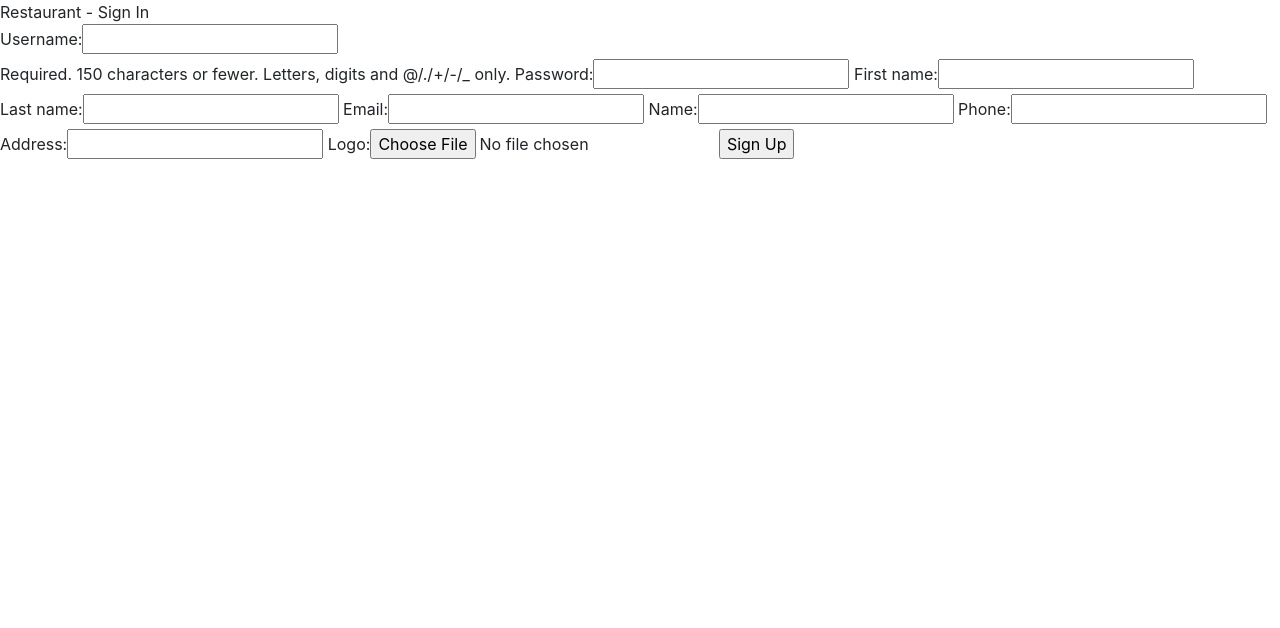
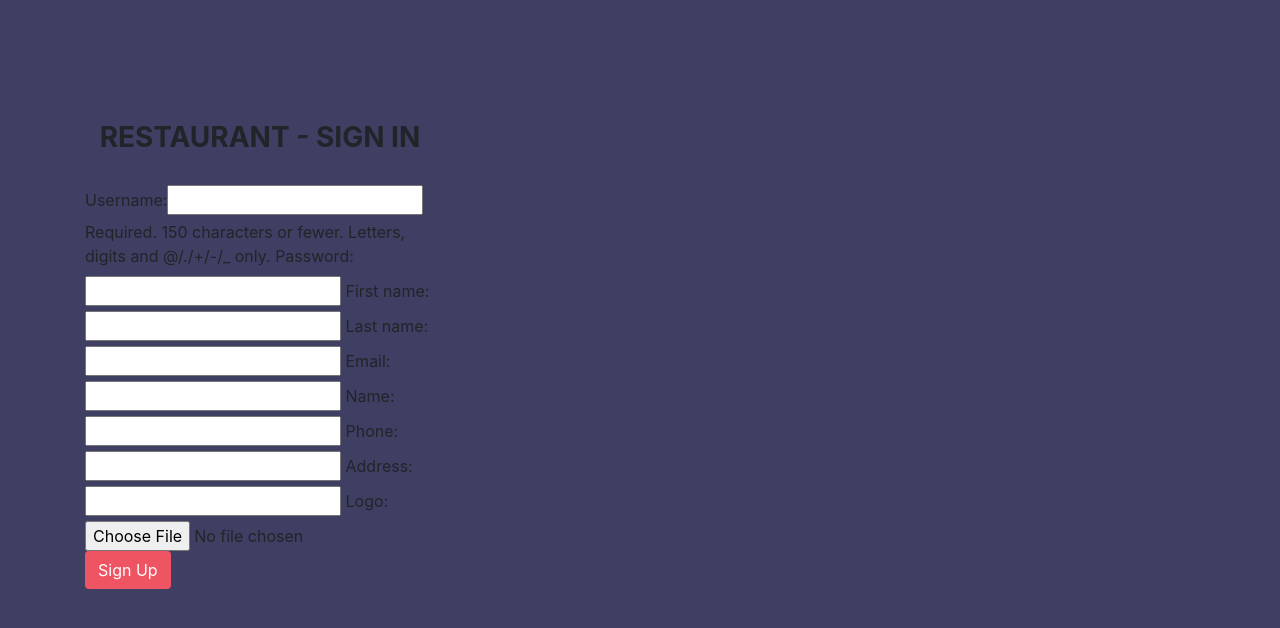
Before and after one commit to ryokotmng/foodtasker, a Django app: page /restaurant/sign-up in a window 1280 px wide. Shown: the top 628 px of the page. Run offline with Django 3.2, Linux system fonts and the light colour scheme; some libraries are stand-ins or nearby versions.

Commit message:
added css to buttons and background in sign in and sign up pages

```diff
--- a/foodtaskerapp/static/css/style.css
+++ b/foodtaskerapp/static/css/style.css
@@ -0,0 +1,20 @@
+body {
+  padding-top: 50px;
+  background-color: #EDF2F5;
+  overflow: auto;
+}
+
+.bg-blue {
+  background-color: #3F3F63;
+}
+
+.btn-pink {
+  color: white;
+  background-color: #EE5462;
+}
+
+.btn-pink:hover,
+.btn-pink:focus {
+  color: white;
+  background-color: #DA4F5D;
+}
--- a/foodtaskerapp/templates/base_signup.html
+++ b/foodtaskerapp/templates/base_signup.html
@@ -9,9 +9,26 @@
   <link rel="stylesheet" href="{% static 'css/style.css' %}">
 
   <script src="{% static 'js/bootstrap.min.js' %}"></script>
+  <script src="https://ajax.googleapis.com/ajax/libs/jquery/1.12.4/jquery.min.js"></script>
 </head>
-<body>
-    {% block heading %}{% endblock %}
-    {% block content %}{% endblock %}
+<body class="bg-blue">
+
+    <div class="container">
+      <div class="row">
+        <div class="col-lg-4 col-lg-offset-4">
+          <br/>
+          <br/>
+          <br/>
+          <div class="panel panel-body">
+            <div class="panel-body">
+              <h3 class="text-center text-uppercase"><b>{% block heading %}{% endblock %}</b></h3>
+              <br/>
+              {% block content %}{% endblock %}
+            </div>
+          </div>
+        </div>
+      </div>
+    </div>
+
 </body>
 </html>
--- a/foodtaskerapp/templates/restaurant/sign_in.html
+++ b/foodtaskerapp/templates/restaurant/sign_in.html
@@ -7,6 +7,6 @@
     <form method="POST">
       {% csrf_token %}
       {{ form }}
-      <button type="submit">Sign In</button>
+      <button type="submit" class="btn btn-pink pull-right">Sign In</button>
     </form>
 {% endblock %}
--- a/foodtaskerapp/templates/restaurant/sign_up.html
+++ b/foodtaskerapp/templates/restaurant/sign_up.html
@@ -8,6 +8,6 @@
       {% csrf_token %}
       {{ user_form }}
       {{ restaurant_form }}
-      <button type="submit">Sign Up</button>
+      <button type="submit" class="btn btn-pink pull-right">Sign Up</button>
     </form>
 {% endblock %}
```
